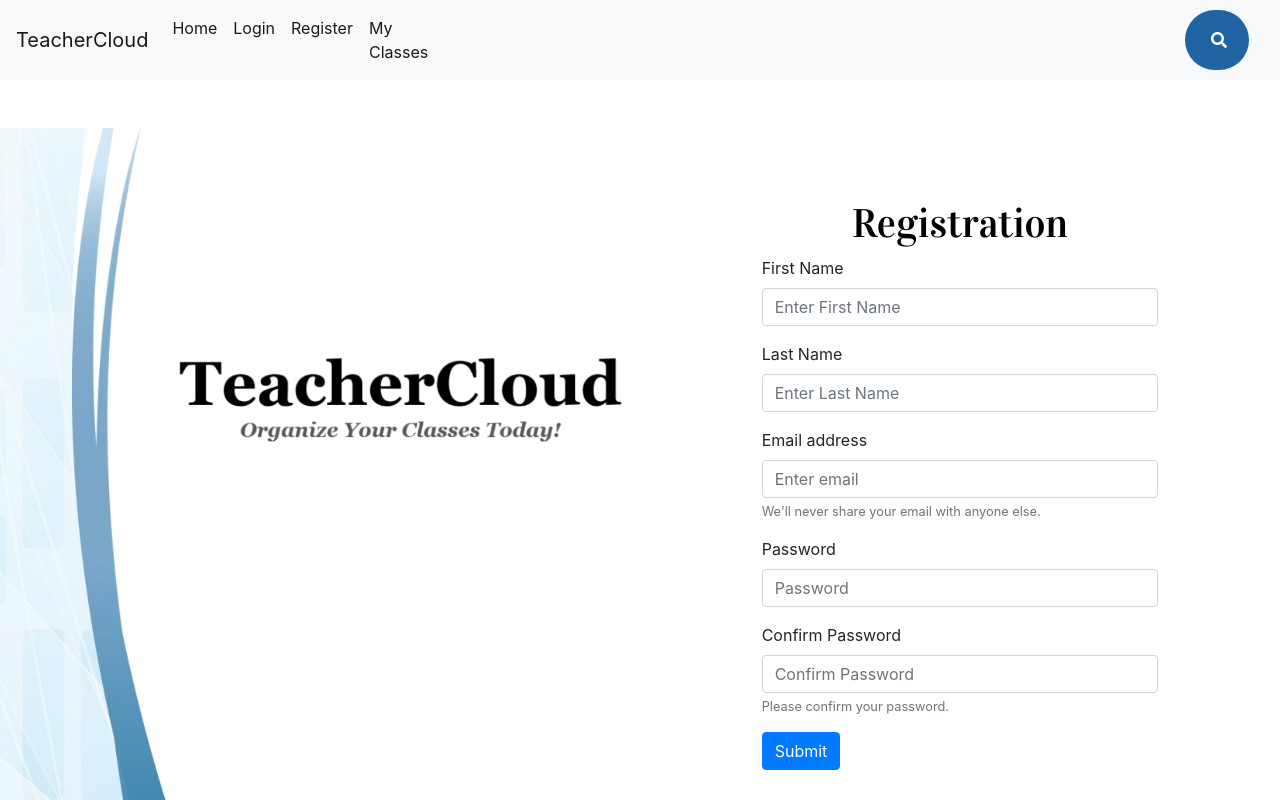
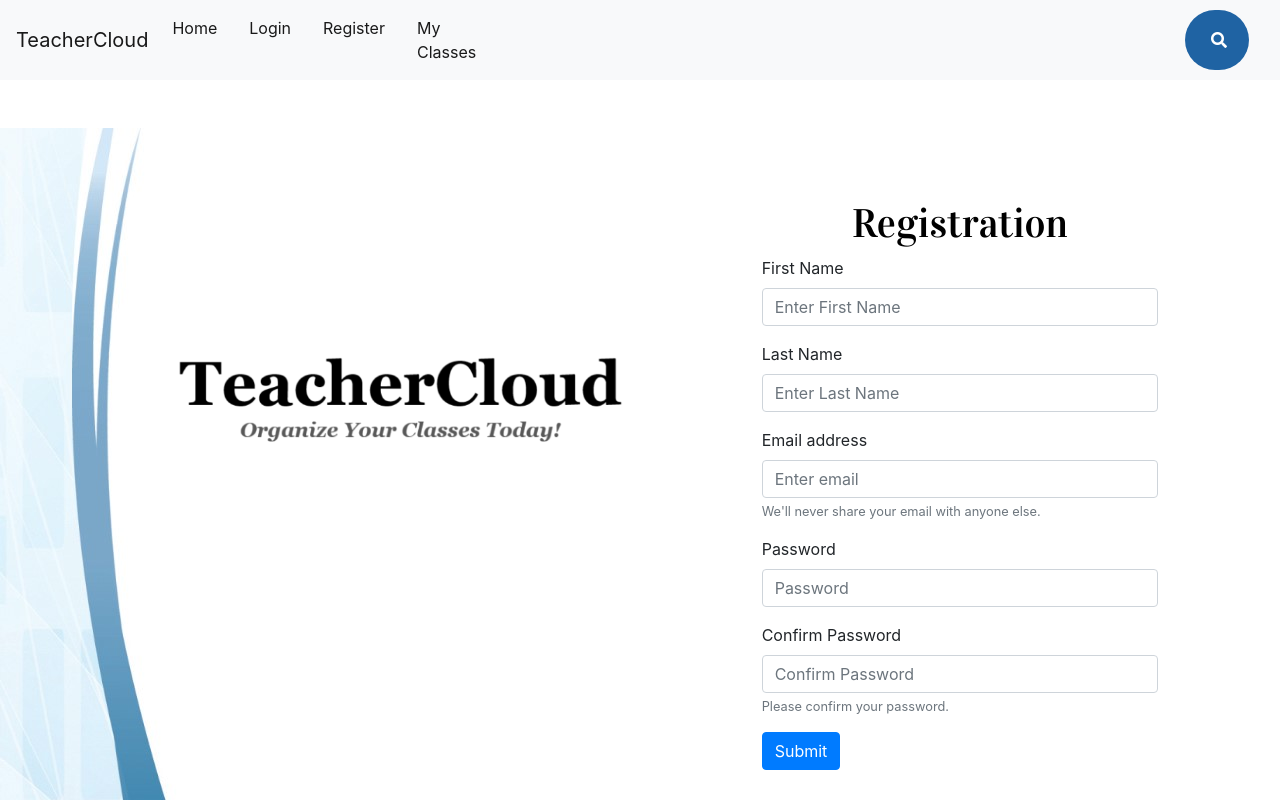
Before and after one commit to PetrMitsel/DatabaseWebsiteProject, a Flask app: page / in a window 1280 px wide. Run offline with Flask 2, Linux system fonts and the light colour scheme; some libraries are stand-ins or nearby versions.

Commit message:
fixed navbar

```diff
--- a/templates/navbar.html
+++ b/templates/navbar.html
@@ -11,16 +11,16 @@
 
             <div class="collapse navbar-collapse" id="navbarSupportedContent">
               <ul class="navbar-nav mr-auto">
-                <li class="nav-item active">
+                <li class="nav-item active mr-3">
                   <a class="nav-link" href="{{ url_for('home') }}">Home </a>
                 </li>
-                <li class="nav-item active">
+                <li class="nav-item active mr-3">
                   <a class="nav-link" href="{{ url_for('login') }}">Login</a>
                 </li>
-                <li class="nav-item active">
+                <li class="nav-item active mr-3">
                   <a class="nav-link" href="{{ url_for('register') }}">Register</a>
                 </li>
-                <li class="nav-item active">
+                <li class="nav-item active mr-3">
                   <a class="nav-link" href="{{ url_for('myclasses') }}">My Classes </a>
                 </li>
               </ul>
```
